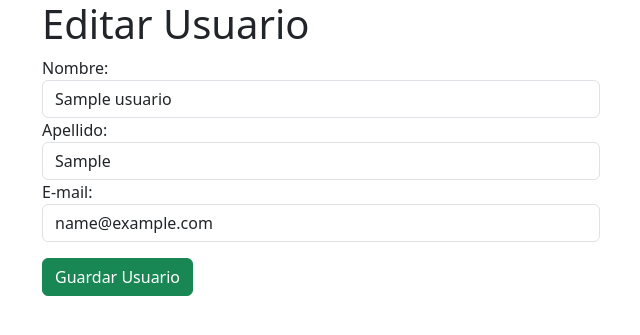
After one commit to cindychateau/PythonBancodeChile2024, a Flask app: page /editar/1 in a window 1280 px wide. The commit adds this page. Shown: the top 335 px of the page, without its empty margins (319-959 px from the left). Run offline with Flask 3, Linux system fonts and the light colour scheme; tables that the repository leaves empty hold one stand-in row (values such as "Sample post").

Commit message:
Actualizar

```diff
--- a/Python/3.- Flask/crud/server.py
+++ b/Python/3.- Flask/crud/server.py
@@ -23,12 +23,25 @@ def crear():
     Usuario.guardar(request.form)
     return redirect("/")
 
-@app.route("/borrar/<int:id>") #/borrar/____
-def borrar(id):
-    diccionario = {"id": id}
+@app.route("/borrar/<int:id>") #/borrar/2
+def borrar(id): #id = 2
+    diccionario = {"id": id} #{"id": 2}
     Usuario.eliminar(diccionario)
     return redirect("/")
 
+@app.route("/editar/<int:id>") #/editar/2
+def editar(id):
+    #Una función en Usuario que en base a un ID me regrese una instancia de Usuario
+    diccionario = {"id": id} #{"id": 2}
+    usuario = Usuario.mostrar_un_usuario(diccionario)
+    return render_template("editar.html", usuario=usuario) #enviando el objeto de Usuario a editar
+
+@app.route("/actualizar", methods=['POST'])
+def actualizar():
+    #recibimos el request.form
+    #Un método en Usuario que actulice la info de un registro enviando request.form
+    Usuario.actualizar_usuario(request.form)
+    return redirect("/")
 
 if __name__=="__main__":
     app.run(debug=True)
--- /dev/null
+++ b/Python/3.- Flask/crud/templates/editar.html
@@ -0,0 +1,32 @@
+<!DOCTYPE html>
+<html lang="en">
+<head>
+    <meta charset="UTF-8">
+    <meta name="viewport" content="width=device-width, initial-scale=1.0">
+    <title>Editar Usuario</title>
+    <link href="https://cdn.jsdelivr.net/npm/bootstrap@5.3.3/dist/css/bootstrap.min.css"
+    rel="stylesheet" integrity="sha384-QWTKZyjpPEjISv5WaRU9OFeRpok6YctnYmDr5pNlyT2bRjXh0JMhjY6hW+ALEwIH"
+    crossorigin="anonymous">
+</head>
+<body>
+    <div class="container">
+        <form class="col-6 mx-auto" action="/actualizar" method="POST" >
+            <h1>Editar Usuario</h1>
+            <div>
+                <label for="nombre_id" >Nombre:</label>
+                <input type="text" class="form-control" name="nombre" id="nombre_id" value="{{usuario.nombre}}" >
+            </div>
+            <div>
+                <label>Apellido:</label>
+                <input type="text" class="form-control" name="apellido" value="{{usuario.apellido}}" >
+            </div>
+            <div>
+                <label>E-mail:</label>
+                <input type="email" class="form-control" name="email" value="{{usuario.email}}" >
+            </div>
+            <input type="hidden" name="id" value="{{usuario.id}}" > <!-- envio con el form el id del usuario -->
+            <input type="submit" value="Guardar Usuario" class="btn btn-success mt-3" >
+        </form>
+    </div>
+</body>
+</html>
--- a/Python/3.- Flask/crud/templates/index.html
+++ b/Python/3.- Flask/crud/templates/index.html
@@ -33,6 +33,7 @@
                         <td>{{ usuario.created_at.strftime("%d %B %y") }}</td>
                         <td>
                             <a class="btn btn-danger" href="/borrar/{{usuario.id}}" >Borrar</a>
+                            <a class="btn btn-warning" href="/editar/{{usuario.id}}" >Editar</a>
                         </td>
                     </tr>
                 {% endfor %}
--- a/Python/3.- Flask/crud/usuario.py
+++ b/Python/3.- Flask/crud/usuario.py
@@ -46,3 +46,25 @@ class Usuario:
         #data = {"id": 1}
         query = "DELETE FROM usuarios WHERE id = %(id)s"
         return connectToMySQL('crud_bc').query_db(query, data)
+
+    @classmethod
+    def mostrar_un_usuario(cls, data):
+        #data = {"id": 1}
+        query = "SELECT * FROM usuarios WHERE id = %(id)s"
+        resultado = connectToMySQL('crud_bc').query_db(query, data) #Select me regresa una lista de diccionarios
+        #resultado = [ {"id": 1, "nombre": "Elena", "apellido": "De Troya"....} ]
+        usuario = cls(resultado[0]) #creo un objeto, con la info de la BD
+        return usuario #instancia de Usuario
+
+    @classmethod
+    def actualizar_usuario(cls, formulario):
+        '''
+        formulario= {
+            "id": 1
+            "nombre": "elenita",
+            "apellido":"de troya",
+            "email": "elenita@cd.com"
+        }
+        '''
+        query = "UPDATE usuarios SET nombre = %(nombre)s, apellido = %(apellido)s, email = %(email)s WHERE id = %(id)s"
+        return connectToMySQL('crud_bc').query_db(query, formulario)
```
